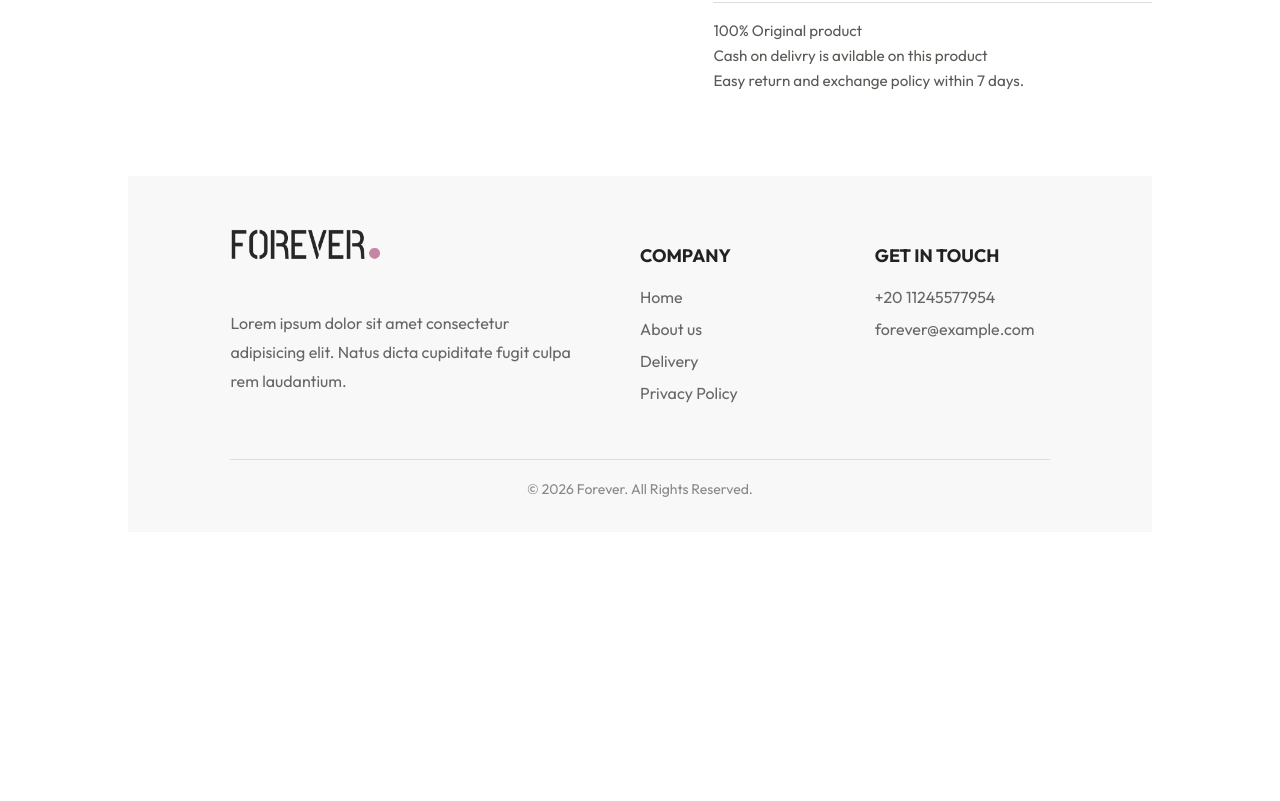
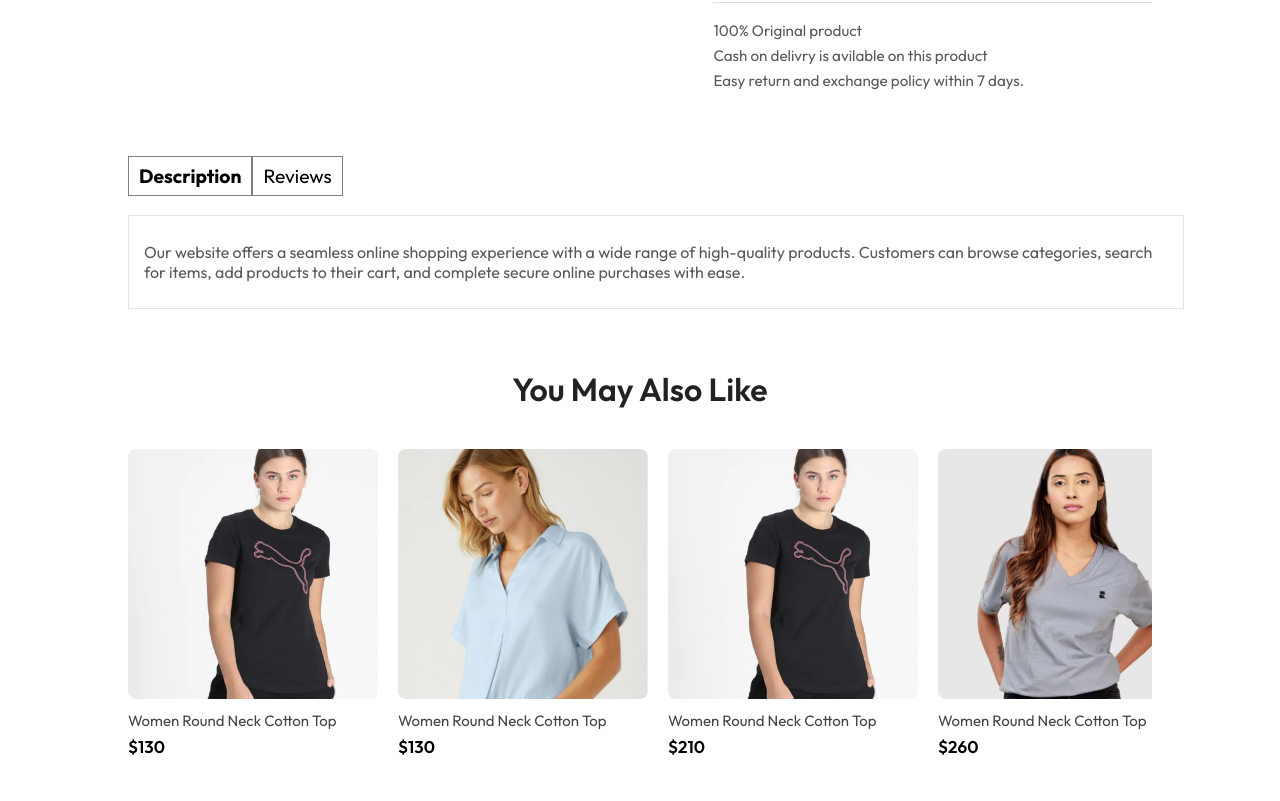
Before and after one commit to 01225280445alimoham-cmd/E-Commerce, a React (Vite) app in the folder FrontEnd/: page /product/aaaaa in a window 1280 px wide. Shown: the part 559-1360 px from the top of the page. Before the commit the page ends 1099 px from the top, so only its background shows below. Built offline with nearby package versions, Linux system fonts and the light colour scheme.

Commit message:
Done from product UI

```diff
--- a/FrontEnd/src/CSS/Collections.css
+++ b/FrontEnd/src/CSS/Collections.css
@@ -137,7 +137,7 @@
   }
 
   .products-grid {
-    grid-template-columns: 1fr;
+    grid-template-columns: 1fr 1fr;
   }
 
   .filters {
--- a/FrontEnd/src/CSS/Product.css
+++ b/FrontEnd/src/CSS/Product.css
@@ -8,8 +8,9 @@
   grid-template-columns: 140px 1fr 1.2fr;
   gap: 40px;
   max-width: 1200px;
-  margin: 40px auto;
+  margin: 40px 0px;
   align-items: start;
+  width: 100%;
 }
 
 /* الصور المصغرة */
@@ -168,6 +169,29 @@
   margin: 6px 0;
 }
 
+.description-and-reviews {
+  display: flex;
+  gap: 0px;
+  align-items: center;
+  font-size: 1.2rem;
+}
+
+.description-and-reviews p,
+b {
+  border: 1px solid gray;
+  padding: 7px 10px;
+}
+
+.description-about-the-web-site {
+  width: 100%;
+  border: 1px solid var(--product-border);
+  padding: 10px 15px;
+}
+
+.description-about-the-web-site p {
+  color: var(--product-muted-text);
+}
+
 /* Tablet */
 @media (max-width: 1024px) {
   .grid {
--- a/FrontEnd/src/CSS/ProductItem.css
+++ b/FrontEnd/src/CSS/ProductItem.css
@@ -44,7 +44,7 @@
 @media (max-width: 768px) {
   .product-image {
     width: 100%;
-    height: 450px;
+    height: 250px;
   }
 
   .product-name {
@@ -59,6 +59,6 @@
 @media (max-width: 480px) {
   .product-image {
     width: 100%;
-    height: 350px;
+    height: 250px;
   }
 }
--- /dev/null
+++ b/FrontEnd/src/CSS/RelatedProducts.css
@@ -0,0 +1,93 @@
+.related-products {
+  margin: 60px 0;
+}
+
+.related-products h2 {
+  text-align: center;
+  font-size: 2rem;
+  margin-bottom: 30px;
+  color: #222;
+  font-weight: 600;
+}
+
+.related-products-container {
+  display: flex;
+  gap: 20px;
+  overflow-x: auto;
+  padding: 10px 0 20px;
+  scroll-behavior: smooth;
+  scrollbar-width: thin;
+}
+
+.related-products-container::-webkit-scrollbar {
+  height: 8px;
+}
+
+.related-products-container::-webkit-scrollbar-thumb {
+  background: #ccc;
+  border-radius: 10px;
+}
+
+.related-products-container::-webkit-scrollbar-thumb:hover {
+  background: #999;
+}
+
+.related-products-container > * {
+  flex: 0 0 250px;
+}
+
+/* ================= Tablet ================= */
+@media (max-width: 992px) {
+  .related-products {
+    margin: 50px 0;
+  }
+
+  .related-products h2 {
+    font-size: 1.8rem;
+  }
+
+  .related-products-container {
+    gap: 16px;
+  }
+
+  .related-products-container > * {
+    flex: 0 0 220px;
+  }
+}
+
+/* ================= Mobile ================= */
+@media (max-width: 768px) {
+  .related-products {
+    margin: 40px 0;
+  }
+
+  .related-products h2 {
+    font-size: 1.5rem;
+    margin-bottom: 20px;
+  }
+
+  .related-products-container {
+    gap: 12px;
+    padding-bottom: 15px;
+  }
+
+  .related-products-container > * {
+    flex: 0 0 180px;
+  }
+}
+
+/* ================= Small Mobile ================= */
+@media (max-width: 480px) {
+  .related-products h2 {
+    font-size: 1.3rem;
+  }
+
+  .related-products-container {
+    gap: 10px;
+    padding: 5px 0 15px;
+  }
+
+  .related-products-container > * {
+    flex: 0 0 160px;
+  }
+}
--- /dev/null
+++ b/FrontEnd/src/Components/RelatedProducts.jsx
@@ -0,0 +1,41 @@
+import React, { useContext, useEffect, useState } from "react";
+import { ShopContext } from "../contexts/shopContext";
+import ProductItem from "./ProductItem";
+import "../CSS/RelatedProducts.css";
+
+const RelatedProducts = ({ category, subCategory, productId }) => {
+  const { products } = useContext(ShopContext);
+  const [relatedProducts, setRelatedProducts] = useState([]);
+
+  useEffect(() => {
+    if (products.length > 0) {
+      const filteredproducts = products.filter(
+        (item) =>
+          item.category === category &&
+          item.subCategory == subCategory &&
+          item._id !== productId,
+      );
+      setRelatedProducts(filteredproducts);
+    }
+  }, [category, subCategory, productId, products]);
+
+  return relatedProducts.length > 0 ? (
+    <section className="related-products">
+      <h2>You May Also Like</h2>
+
+      <div className="related-products-container">
+        {relatedProducts.map((item) => (
+          <ProductItem
+            key={item._id}
+            id={item._id}
+            name={item.name}
+            image={item.image}
+            price={item.price}
+          />
+        ))}
+      </div>
+    </section>
+  ) : null;
+};
+
+export default RelatedProducts;
--- a/FrontEnd/src/pages/Product.jsx
+++ b/FrontEnd/src/pages/Product.jsx
@@ -3,6 +3,7 @@ import { ShopContext } from "../contexts/shopContext";
 import { useParams } from "react-router-dom";
 import "../CSS/Product.css";
 import { assets } from "../assets/frontend_assets/assets";
+import RelatedProducts from "../Components/RelatedProducts";
 
 const Product = () => {
   const { products, currency } = useContext(ShopContext);
@@ -25,6 +26,7 @@ const Product = () => {
   }, [productId, products]);
 
   return productData ? (
+    <div>
       <div className="grid">
         <div className="images-contianer">
           {productData?.image?.map((i, index) => (
@@ -43,7 +45,7 @@ const Product = () => {
         <div className="selected-image">
           <img src={selectedImage} width={"100%"}></img>
         </div>
-      <div className="product-info">
+        <main className="product-info">
           <h1 style={{ fontWeight: "normal" }}>{productData?.name}</h1>
           <div className="rating">
             <img src={assets.star_icon} alt="star icon" />
@@ -70,12 +72,36 @@ const Product = () => {
           </div>
           <button className="add-to-cart-button">ADD TO CART</button>
 
-        <div className="policys">
+          <section className="policys">
             <p>100% Original product</p>
             <p>Cash on delivry is avilable on this product</p>
             <p>Easy return and exchange policy within 7 days.</p>
+          </section>
+        </main>
       </div>
+      {/* Describtion and Review section  */}
+      <section style={{ width: "100%", marginTop: "30px" }}>
+        <div className="description-and-reviews">
+          <b>Description</b>
+          <p>Reviews</p>
         </div>
+        <div className="description-about-the-web-site">
+          <p>
+            Our website offers a seamless online shopping experience with a wide
+            range of high-quality products. Customers can browse categories,
+            search for items, add products to their cart, and complete secure
+            online purchases with ease.
+          </p>
+        </div>
+      </section>
+
+      <section>
+        <RelatedProducts
+          category={productData.category}
+          subCategory={productData.subCategory}
+          productId={productData._id}
+        />
+      </section>
     </div>
   ) : (
     <div className="loading">...Loading</div>
```
Lines whose indentation alone changed are shown as unchanged.
